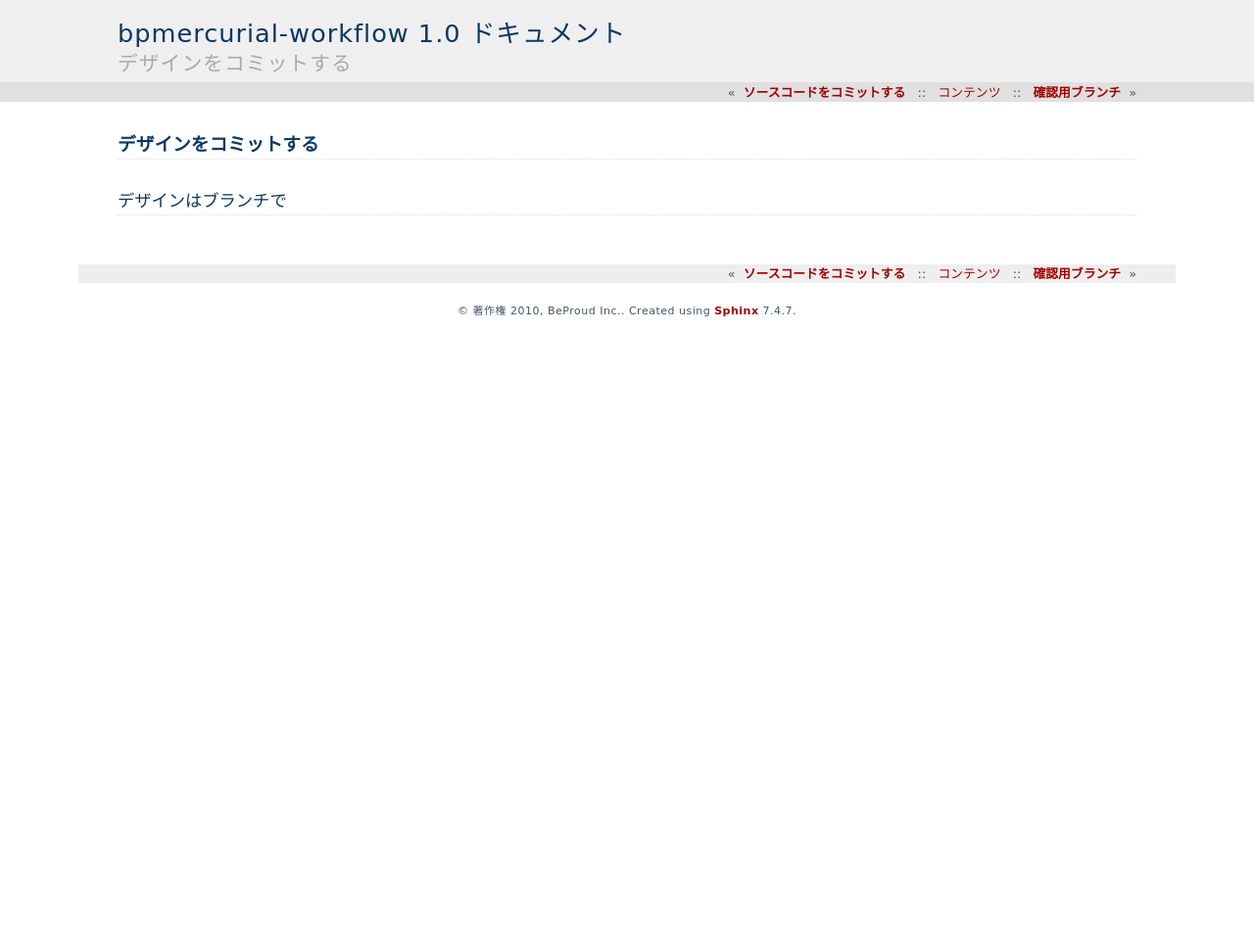
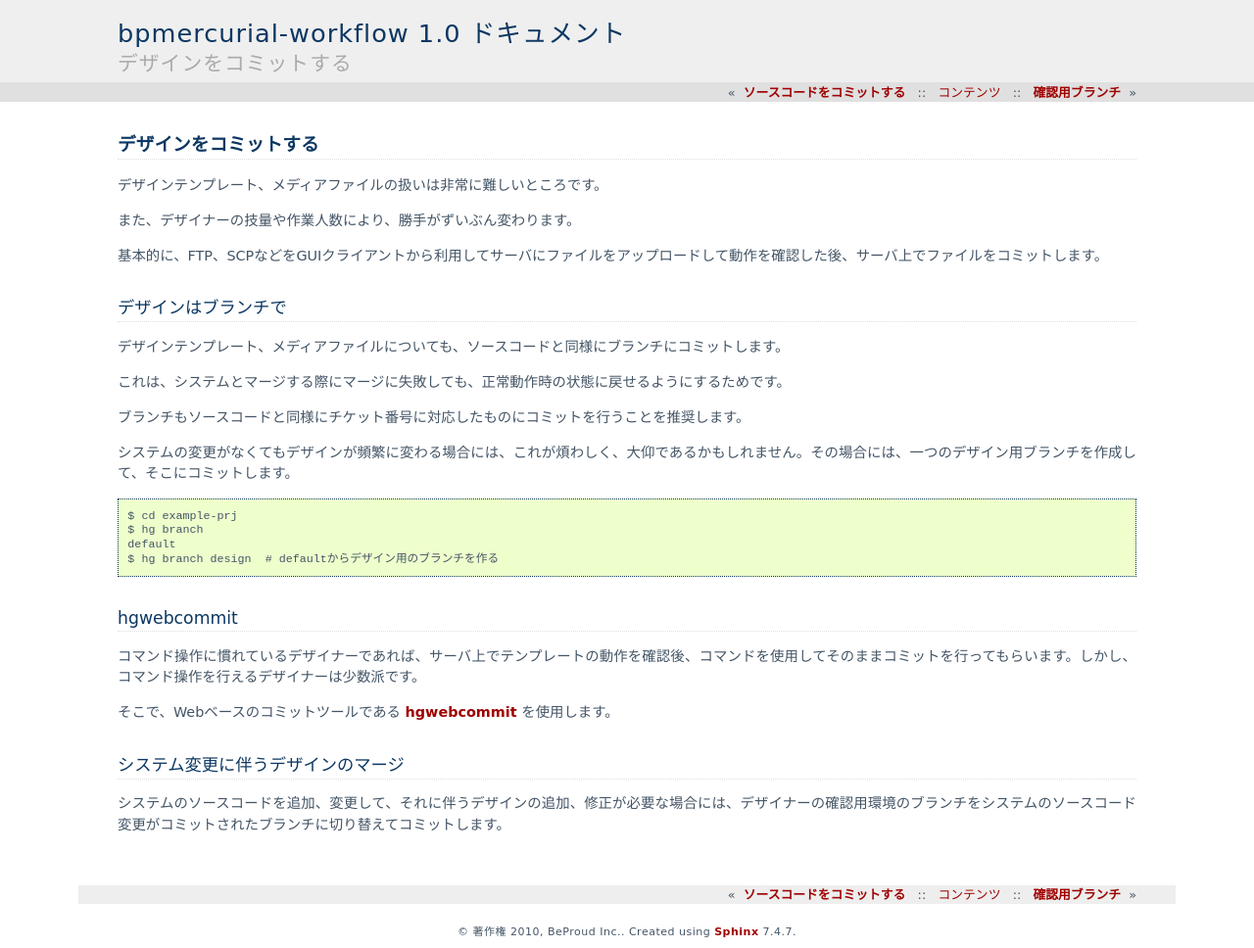
Before and after one commit to beproud/bpmercurial-workflow, a Sphinx documentation site: the page built from ja/source/commit_design.rst, in a window 1280 px wide. Shown: the whole page at 98% size. Built offline with Sphinx 7.4.7, drawn with Linux system fonts in a browser that asks for light colours; before the commit the page ends 900 px from its top, so only the background shows below that.

Commit message:
デザインのコミットについて

```diff
--- a/ja/source/commit_design.rst
+++ b/ja/source/commit_design.rst
@@ -1,5 +1,40 @@
 デザインをコミットする
 ======================
 
+デザインテンプレート、メディアファイルの扱いは非常に難しいところです。
+
+また、デザイナーの技量や作業人数により、勝手がずいぶん変わります。
+
+基本的に、FTP、SCPなどをGUIクライアントから利用してサーバにファイルをアップロードして動作を確認した後、サーバ上でファイルをコミットします。
+
 デザインはブランチで
 --------------------
+
+デザインテンプレート、メディアファイルについても、ソースコードと同様にブランチにコミットします。
+
+これは、システムとマージする際にマージに失敗しても、正常動作時の状態に戻せるようにするためです。
+
+ブランチもソースコードと同様にチケット番号に対応したものにコミットを行うことを推奨します。
+
+システムの変更がなくてもデザインが頻繁に変わる場合には、これが煩わしく、大仰であるかもしれません。その場合には、一つのデザイン用ブランチを作成して、そこにコミットします。
+
+::
+
+  $ cd example-prj
+  $ hg branch
+  default
+  $ hg branch design  # defaultからデザイン用のブランチを作る
+
+hgwebcommit
+-----------
+
+コマンド操作に慣れているデザイナーであれば、サーバ上でテンプレートの動作を確認後、コマンドを使用してそのままコミットを行ってもらいます。しかし、コマンド操作を行えるデザイナーは少数派です。
+
+そこで、Webベースのコミットツールである `hgwebcommit`_ を使用します。
+
+.. _`hgwebcommit`: https://bitbucket.org/tokibito/flask-hgwebcommit
+
+システム変更に伴うデザインのマージ
+----------------------------------
+
+システムのソースコードを追加、変更して、それに伴うデザインの追加、修正が必要な場合には、デザイナーの確認用環境のブランチをシステムのソースコード変更がコミットされたブランチに切り替えてコミットします。
```
